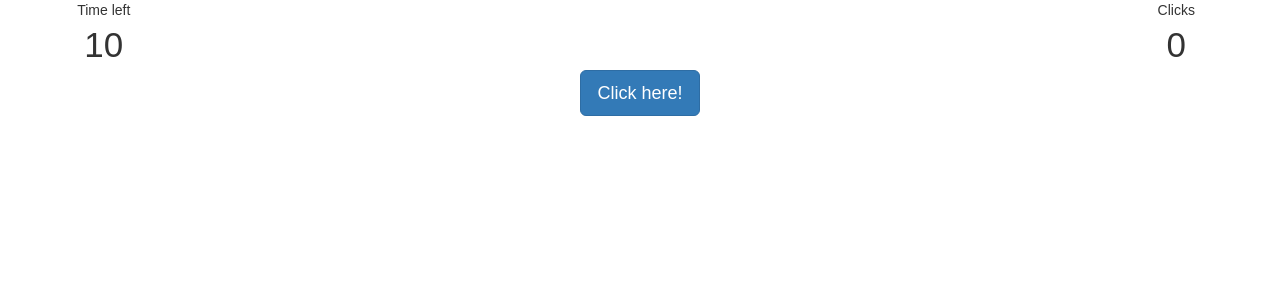
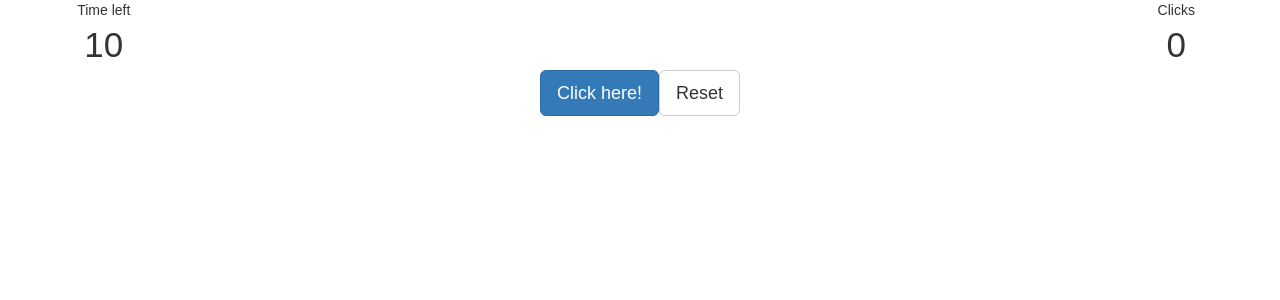
Before and after one commit to Ruben9922/fast-click-game, a React (Create React App) app: page / in a window 1280 px wide. Shown: the top 300 px of the page. Built offline with nearby package versions, Linux system fonts and the light colour scheme.

Commit message:
Add reset button

```diff
--- a/src/App.js
+++ b/src/App.js
@@ -16,6 +16,7 @@ class App extends Component {
     };
 
     this.handleClick = this.handleClick.bind(this);
+    this.handleResetClick = this.handleResetClick.bind(this);
   }
 
   handleClick() {
@@ -26,6 +27,14 @@ class App extends Component {
     this.setState((prevState) => ({
       score: prevState.score + 1
     }));
+  }
+
+  handleResetClick() {
+    this.setState({
+      score: 0,
+      timeLeft: this.totalTime
+    });
+    this.stopTimer();
   }
 
   startTimer() {
@@ -71,6 +80,7 @@ class App extends Component {
           <button type="button" className="btn btn-primary btn-lg" onClick={this.handleClick}
                   disabled={this.state.timeLeft <= 0}>Click here!
           </button>
+          <button type="button" className="btn btn-default btn-lg" onClick={this.handleResetClick}>Reset</button>
         </div>
       </div>
     );
```
